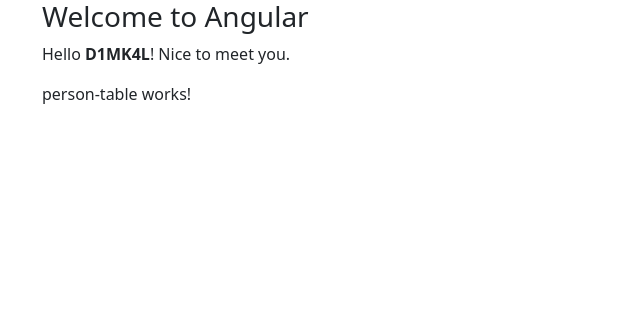
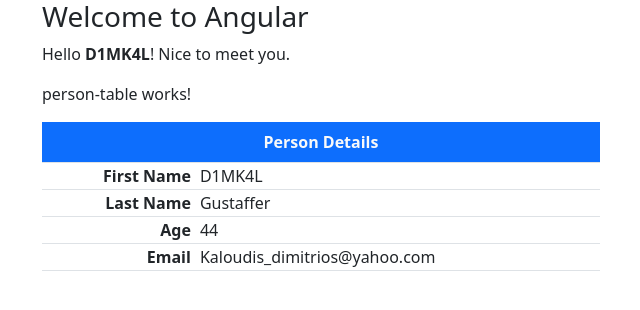
Before and after one commit to D1MK4L/Angular-Introduction, an Angular app: page / in a window 1280 px wide. Shown: the top 310 px of the page, without its empty margins (40-680 px from the left). Built offline with nearby package versions, Linux system fonts and the light colour scheme.

Commit message:
person-table-component

```diff
--- a/src/app/components/person-table/person-table.component.html
+++ b/src/app/components/person-table/person-table.component.html
@@ -1 +1,22 @@
 <p>person-table works!</p>
+<table class="table table-bordered w-50">
+    <caption class="caption-top fw-bold bg-primary text-light text-center">
+      Person Details
+    </caption>
+    <tr>
+      <td class="fw-semibold text-end">First Name</td>
+      <td class="ps-2">{{ person.givenName }}</td>
+    </tr>
+    <tr>
+      <td class="fw-semibold text-end">Last Name</td>
+      <td class="ps-2">{{ person.surName }}</td>
+    </tr>
+    <tr>
+      <td class="fw-semibold text-end">Age</td>
+      <td class="ps-2">{{ person.age }}</td>
+    </tr>
+    <tr>
+      <td class="fw-semibold text-end">Email</td>
+      <td class="ps-2">{{ person.email }}</td>
+    </tr>
+  </table>
```
